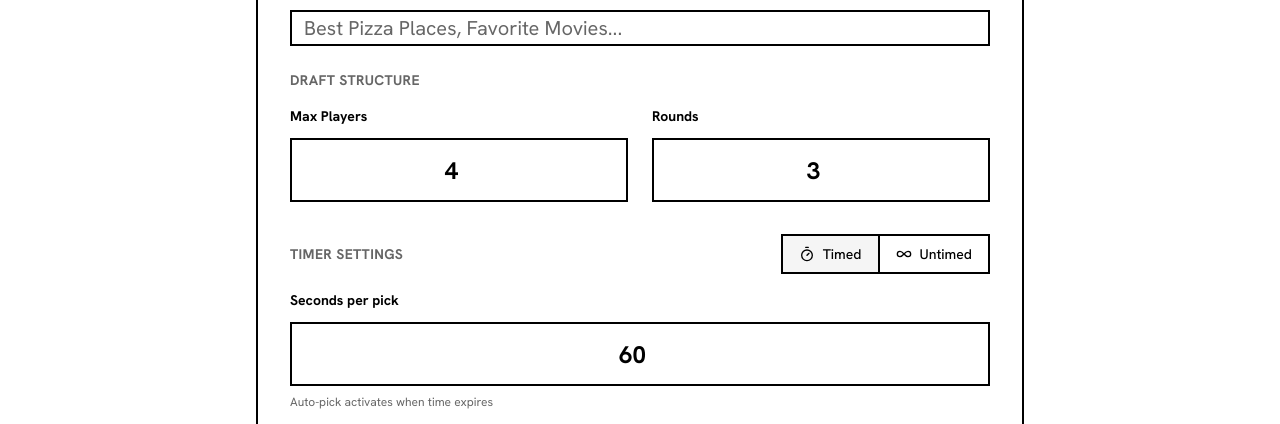
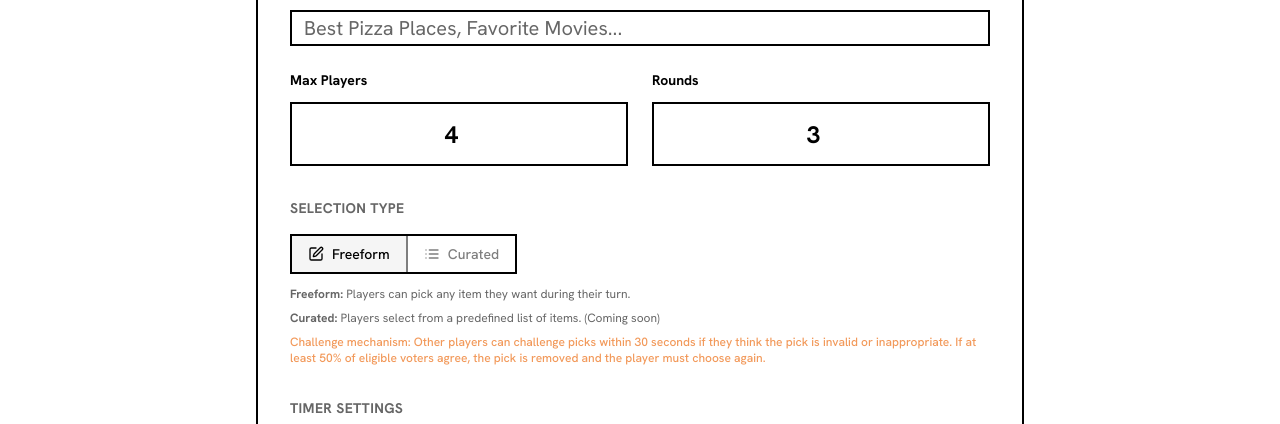
Before and after one commit to robert-moore/draft-anything, a Next.js app: page /new in a window 1280 px wide. Shown: the part 376-800 px from the top of the page. Built offline with nearby package versions, Linux system fonts and the light colour scheme; no server answers.

Commit message:
tweak marketing and setup pages

```diff
--- a/app/(app)/new/page.tsx
+++ b/app/(app)/new/page.tsx
@@ -9,7 +9,7 @@ import {
   RadioGroupSegmented,
   RadioGroupSegmentedItem
 } from '@/components/ui/radio-group-segmented'
-import { Infinity, Timer } from 'lucide-react'
+import { Edit, Infinity, List, Timer } from 'lucide-react'
 import { useRouter } from 'next/navigation'
 import { useState } from 'react'
 
@@ -19,6 +19,9 @@ export default function NewDraftPage() {
   const [secPerRound, setSecPerRound] = useState(60)
   const [numRounds, setNumRounds] = useState(3)
   const [timerMode, setTimerMode] = useState<'timed' | 'untimed'>('timed')
+  const [selectionType, setSelectionType] = useState<'freeform' | 'curated'>(
+    'freeform'
+  )
   const [isLoading, setIsLoading] = useState(false)
   const [error, setError] = useState<string | null>(null)
   const router = useRouter()
@@ -125,9 +128,6 @@ export default function NewDraftPage() {
               <div className="space-y-8">
                 {/* Draft Structure */}
                 <div className="space-y-4">
-                  <h3 className="text-sm font-bold uppercase tracking-wide text-muted-foreground">
-                    Draft Structure
-                  </h3>
                   <div className="grid grid-cols-2 gap-6">
                     <NumberInput
                       id="maxDrafters"
@@ -148,12 +148,55 @@ export default function NewDraftPage() {
                   </div>
                 </div>
 
+                {/* Selection Type */}
+                <div className="space-y-4">
+                  <h3 className="text-sm font-bold uppercase tracking-wide text-muted-foreground">
+                    Selection Type
+                  </h3>
+                  <div className="space-y-3">
+                    <RadioGroupSegmented
+                      value={selectionType}
+                      onValueChange={value =>
+                        setSelectionType(value as 'freeform' | 'curated')
+                      }
+                    >
+                      <RadioGroupSegmentedItem value="freeform" icon={Edit}>
+                        Freeform
+                      </RadioGroupSegmentedItem>
+                      <RadioGroupSegmentedItem
+                        value="curated"
+                        icon={List}
+                        disabled
+                      >
+                        Curated
+                      </RadioGroupSegmentedItem>
+                    </RadioGroupSegmented>
+
+                    <div className="text-xs text-muted-foreground space-y-2">
+                      <p>
+                        <strong>Freeform:</strong> Players can pick any item
+                        they want during their turn.
+                      </p>
+                      <p>
+                        <strong>Curated:</strong> Players select from a
+                        predefined list of items. (Coming soon)
+                      </p>
+                      <p className="text-primary font-medium">
+                        Challenge mechanism: Other players can challenge picks
+                        within 30 seconds if they think the pick is invalid or
+                        inappropriate. If at least 50% of eligible voters agree,
+                        the pick is removed and the player must choose again.
+                      </p>
+                    </div>
+                  </div>
+                </div>
+
                 {/* Timer Settings */}
                 <div className="space-y-4">
-                  <div className="flex items-center justify-between">
-                    <h3 className="text-sm font-bold uppercase tracking-wide text-muted-foreground hidden sm:block">
+                  <h3 className="text-sm font-bold uppercase tracking-wide text-muted-foreground">
                     Timer Settings
                   </h3>
+                  <div className="space-y-3">
                     <RadioGroupSegmented
                       value={timerMode}
                       onValueChange={value =>
@@ -167,7 +210,6 @@ export default function NewDraftPage() {
                         Untimed
                       </RadioGroupSegmentedItem>
                     </RadioGroupSegmented>
-                  </div>
 
                     {timerMode === 'untimed' ? (
                       <div className="border-2 border-border p-6 text-center">
@@ -181,6 +223,7 @@ export default function NewDraftPage() {
                       </div>
                     ) : (
                       <div className="space-y-2">
+                        <div className="pt-2">
                           <NumberInput
                             id="secPerRound"
                             label="Seconds per pick"
@@ -189,11 +232,13 @@ export default function NewDraftPage() {
                             min={5}
                             max={300}
                           />
+                        </div>
                         <p className="text-xs text-muted-foreground">
                           Auto-pick activates when time expires
                         </p>
                       </div>
                     )}
+                  </div>
                 </div>
               </div>
 
--- a/app/(marketing)/page.tsx
+++ b/app/(marketing)/page.tsx
@@ -146,11 +146,17 @@ const ExamplesSection = memo(() => {
       color: 'text-primary'
     },
     {
-      title: 'Programming Languages',
-      description: 'Building a superteam of languages',
-      items: ['TypeScript', 'Python', 'Rust', 'Go', 'JavaScript'],
+      title: 'Best NBA Players Ever',
+      description: 'The GOAT debate continues',
+      items: [
+        'Michael Jordan',
+        'LeBron James',
+        'Kareem Abdul-Jabbar',
+        'Magic Johnson',
+        'Bill Russell'
+      ],
       votes: ['84%', '73%', '62%', '51%', '40%'],
-      icon: <Zap className="w-6 h-6" />,
+      icon: <Trophy className="w-6 h-6" />,
       color: 'text-primary'
     }
   ]
@@ -206,12 +212,6 @@ const ExamplesSection = memo(() => {
                   </div>
                 ))}
               </div>
-
-              {selectedExample !== index && (
-                <div className="mt-4 text-xs text-primary font-medium opacity-0 group-hover:opacity-100 transition-opacity">
-                  Click to view full ranking →
-                </div>
-              )}
             </VisualFocus>
           ))}
         </div>
@@ -244,7 +244,7 @@ const ExamplesSection = memo(() => {
             {examples[selectedExample].items.map((item, index) => (
               <div
                 key={index}
-                className="flex items-center justify-between p-6 border-2 border-border bg-background/50 hover:bg-background transition-all duration-300 ease-out hover:translate-x-1 hover:shadow-[2px_2px_0px_0px_hsl(var(--border))]"
+                className="flex items-center justify-between py-8 px-6 border-2 border-border bg-background/50 hover:bg-background transition-all duration-300 ease-out hover:translate-x-1 hover:shadow-[2px_2px_0px_0px_hsl(var(--border))]"
               >
                 <div className="flex items-center gap-6">
                   <div className="w-12 h-12 border-2 border-primary bg-primary/10 flex items-center justify-center text-lg font-bold text-primary">
```
Lines whose indentation alone changed are shown as unchanged.
